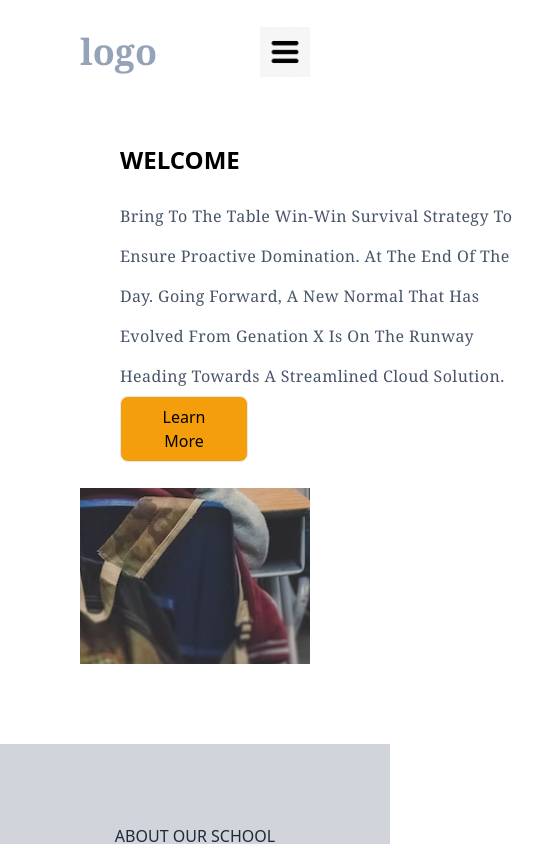
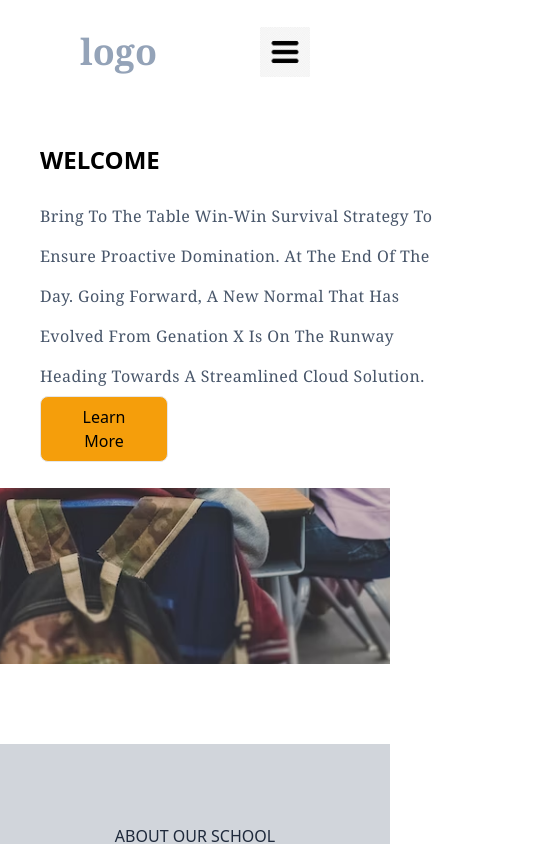
Before and after one commit to yafet-123/Sample_education_sample3_frontend, a Next.js app: page / in a window 390 px wide. Shown: the top 844 px of the page, 560 px wide, since content can reach past the window. Built offline with nearby package versions, Linux system fonts and the light colour scheme.

Commit message:
making mobile responsive

```diff
--- a/components/Hero.js
+++ b/components/Hero.js
@@ -3,7 +3,7 @@ import React from "react";
 export function Hero() {
   return (
     <div className="w-full h-full">
-      <div className="mx-20 z-10 md:relative">
+      <div className="mx-0 lg:mx-20 z-10 md:relative">
         <div className="hidden lg:block w-[45rem] h-screen bg-amber-500 mx-20 z-20"></div>
         <div className="lg:absolute lg:top-28 hero-background w-full lg:w-[55rem] h-[35rem] flex flex-col">
           <div className="hidden lg:block w-40 h-40 bg-amber-300 border-none rounded-full lg:absolute lg:top-24 lg:-right-24"></div>
```
